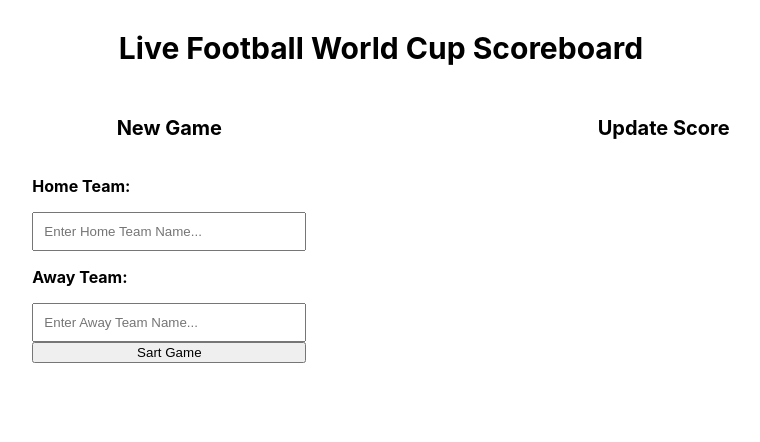
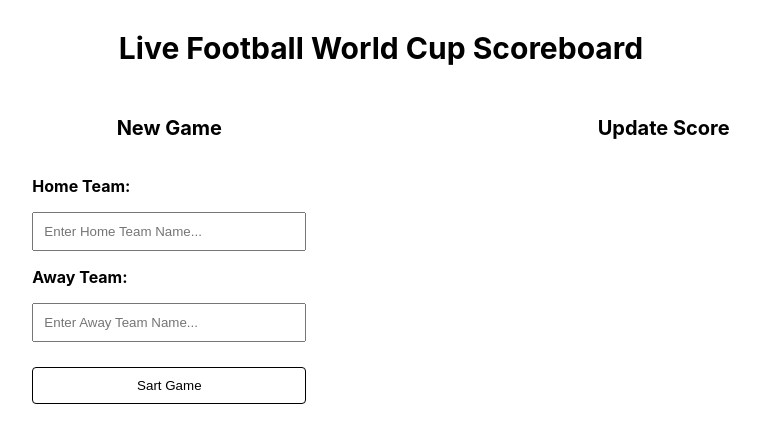
Before and after one commit to haditariq/football-world-cup-scoreboard, a React (Create React App) app: page / in a window 1280 px wide. Shown: the top 442 px of the page, without its empty margins (259-1019 px from the left). Built offline with nearby package versions, Linux system fonts and the light colour scheme.

Commit message:
udpate: buttom component classname implementation & new game form completed

```diff
--- a/src/App.css
+++ b/src/App.css
@@ -1,26 +1,38 @@
-.App{
+.App {
   /* text-align: center; */
 }
 
-.textAlign{
-  text-align:center;
+.textAlign {
+  text-align: center;
 }
 
-.scoreBoardContainer{
+.scoreBoardContainer {
   display: flex;
   flex-direction: row;
   justify-content: space-evenly;
 }
 
-.formContainer{
+.formContainer {
   display: flex;
   flex-direction: column;
   text-align: left !important;
 }
 
-
-.inputField{
+.inputField {
   padding: 10px;
   width: 250px;
   display: flex;
 }
+
+.submitButton {
+  border: 1px solid;
+  padding: 10px 0;
+  margin-top: 25px;
+  background-color: transparent;
+  border-radius: 4px;
+}
+
+.submitButton:hover{
+  cursor: pointer;
+  background-color: lightgrey;
+}
--- a/src/components/Button.js
+++ b/src/components/Button.js
@@ -1,6 +1,6 @@
-const Button = ({ title, disabled, onPress }) => {
+const Button = ({ title, disabled, onPress, className }) => {
   return (
-    <button disabled={disabled} onClick={onPress}>
+    <button disabled={disabled} onClick={onPress} className={className}>
       {title}
     </button>
   );
--- a/src/pages/ScoreBoard.js
+++ b/src/pages/ScoreBoard.js
@@ -35,7 +35,7 @@
             className={'inputField'}
           />
 
-          <Button title={'Sart Game'} onPress={onCreateNewGame} />
+          <Button title={'Sart Game'} onPress={onCreateNewGame} className={"submitButton"}/>
         </div>
       </div>
       <div>
```
